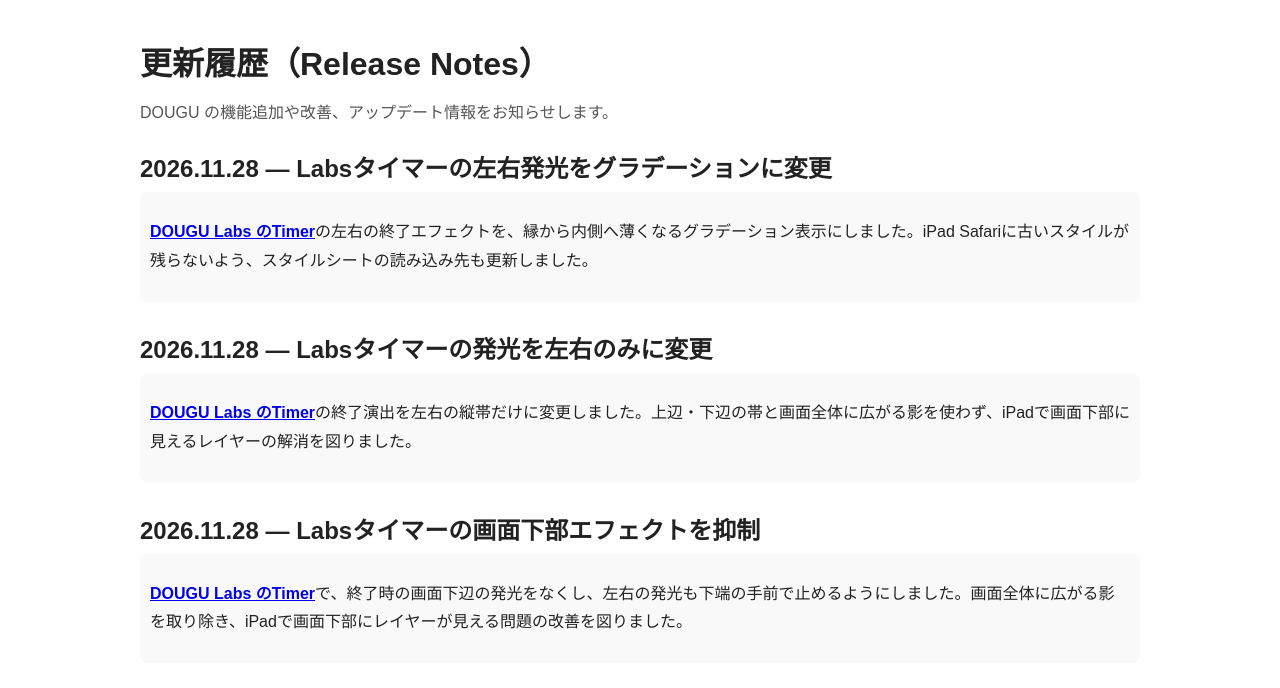
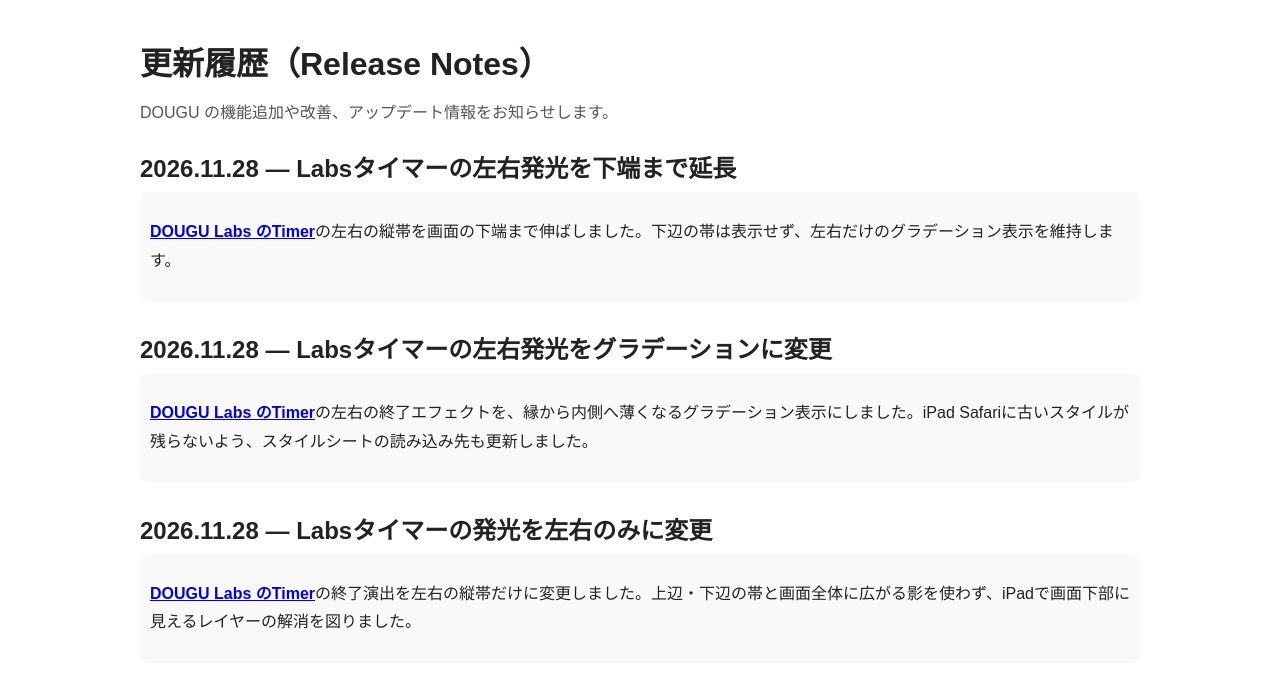
Before and after one commit to ai9-commits/LW, a plain HTML site: page release-notes.html in a window 1280 px wide. Shown: the part 72-760 px from the top of the page. Drawn offline with Linux system fonts and the light colour scheme.

Commit message:
Labsタイマーの左右発光を下端まで延長

```diff
--- a/labs/style.css
+++ b/labs/style.css
@@ -278,7 +278,7 @@ td.diff {
 .timer-viewport-flash-edge-left,
 .timer-viewport-flash-edge-right {
   top: 12px;
-  bottom: 12px;
+  bottom: 0;
   width: 48px;
 }
 
--- a/release-notes.html
+++ b/release-notes.html
@@ -33,6 +33,17 @@ fetch("header.html")
 <p class="page-description">
   DOUGU の機能追加や改善、アップデート情報をお知らせします。
 </p>
+
+<section class="tool-section">
+  <div class="section-header">
+    <h2>2026.11.28 — Labsタイマーの左右発光を下端まで延長</h2>
+  </div>
+  <div class="form-row" style="display:block; line-height: 1.8;">
+    <p>
+      <a href="labs/timer.html"><strong>DOUGU Labs のTimer</strong></a>の左右の縦帯を画面の下端まで伸ばしました。下辺の帯は表示せず、左右だけのグラデーション表示を維持します。
+    </p>
+  </div>
+</section>
 
 <section class="tool-section">
   <div class="section-header">
```
Also changed, not shown: labs/timer.html (+1 -1 lines).
